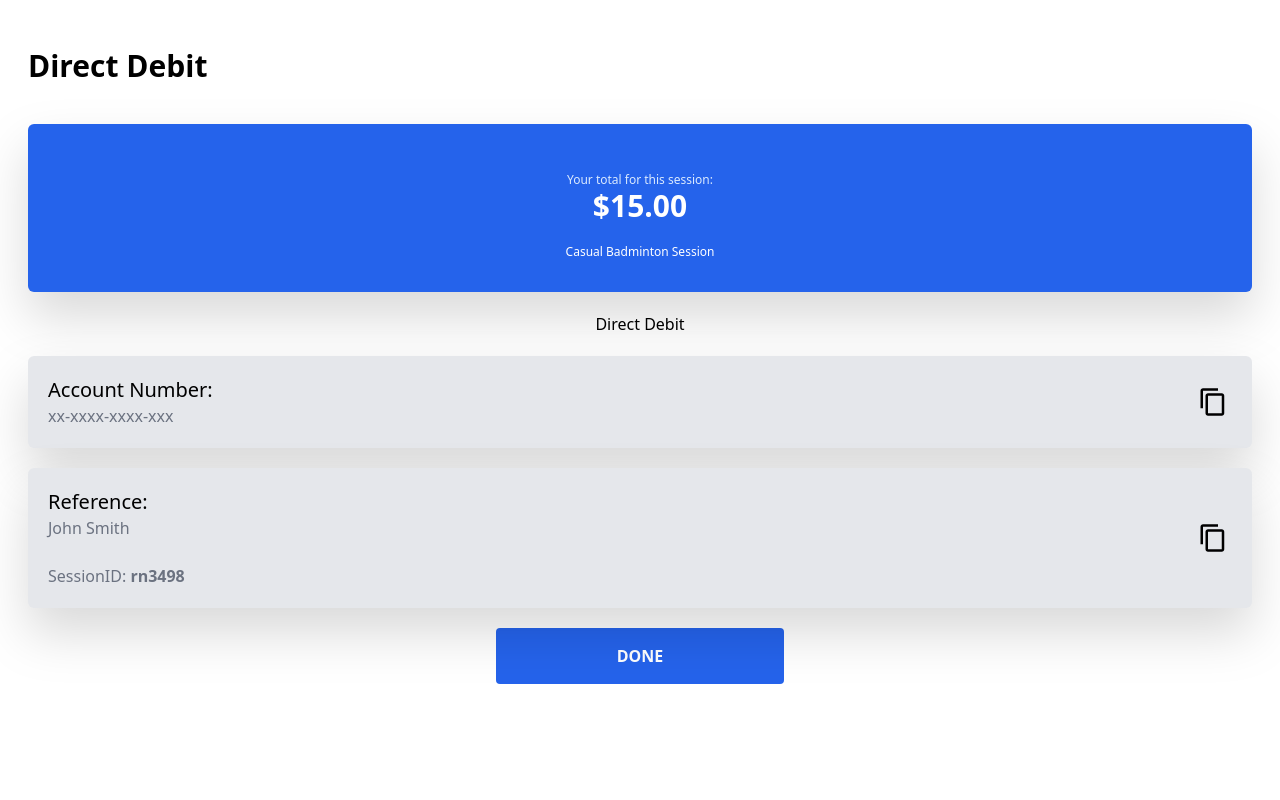
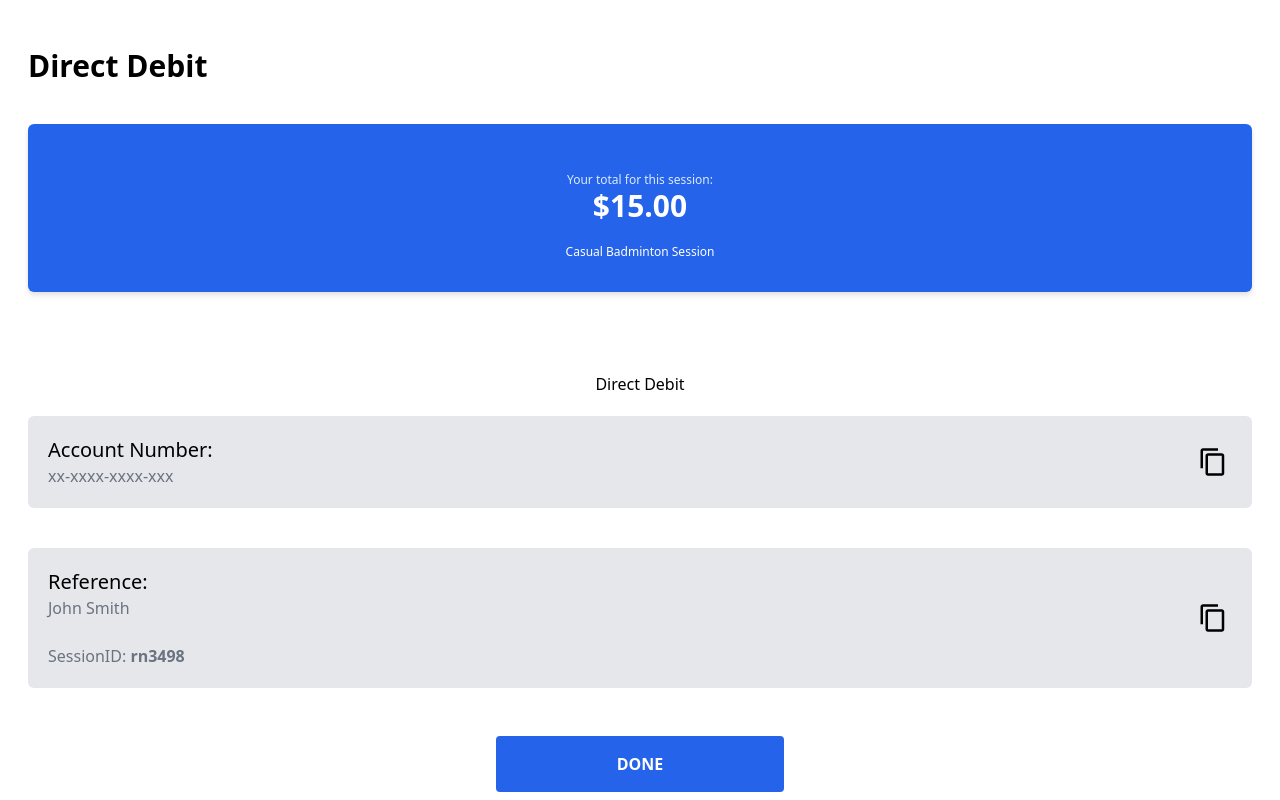
Before and after one commit to UoaWDCC/uabc-portal, a Next.js app in the folder packages/client/: page /direct-debit in a window 1280 px wide. Built offline with nearby package versions, Linux system fonts and the light colour scheme.

Commit message:
Fixed growing flexbox debit page

```diff
--- a/packages/client/src/app/direct-debit/page.tsx
+++ b/packages/client/src/app/direct-debit/page.tsx
@@ -9,43 +9,39 @@ import PaymentInfoCard from "@/components/PaymentInfoCard/PaymentInfoCard";
 import DebitDetailsCard from "@/components/DebitDetailsCard/DebitDetailsCard";
 import Button from "@/components/Button/Button";
 
-export default function DirectDebitPage () {
-    const firstName:string = "John"
-    const lastName:string = "Smith"
-    const sessionId:string = "rn3498"
-    const accountNumber:string = "xx-xxxx-xxxx-xxx"
+export default function DirectDebitPage() {
+  const firstName: string = "John";
+  const lastName: string = "Smith";
+  const sessionId: string = "rn3498";
+  const accountNumber: string = "xx-xxxx-xxxx-xxx";
 
   return (
-        <div className="h-[90vh] flex flex-col p-2"> {/* 90vh accounts for address bar on ios and etc */}
-
+    <div className="h-[100dvh] flex flex-col p-2">
       <Heading>Direct Debit</Heading>
       <PaymentInfoCard amount={15} />
-
-            <div className="pb-7 mt-auto">
-                <p className="font-medium text-center">Direct Debit</p>
+      <div className="pb-7 mt-auto grow flex flex-col-reverse">
+        <DebitDetailsCard
+          title="Reference:"
+          text={[firstName + " " + lastName]}
+          sessionId={sessionId}
+          copy={true}
+          onClick={() => {
+            navigator.clipboard.writeText(sessionId);
+          }}
+        />
         <DebitDetailsCard
           title="Account Number:"
           text={[accountNumber]}
           copy={true}
           onClick={() => {
-                        navigator.clipboard.writeText(accountNumber)
+            navigator.clipboard.writeText(accountNumber);
           }}
         />
-                <DebitDetailsCard
-                    title="Reference:"
-                    text={[firstName+" "+lastName]}
-                    sessionId={sessionId}
-                    copy={true}
-                    onClick={() => {navigator.clipboard.writeText(sessionId)}}
-                />
-
+        <p className="font-medium text-center">Direct Debit</p>
+      </div>
       <div className="flex justify-center">
-                    <Button
-                        label="done"
-                        onClick={() => alert('DONE')}
-                        />
+        <Button label="done" onClick={() => alert("DONE")} />
       </div>
     </div>
-        </div>
-    )
+  );
 }
--- a/packages/client/src/components/Card/Card.tsx
+++ b/packages/client/src/components/Card/Card.tsx
@@ -6,12 +6,14 @@ import { PropsWithChildren } from "react";
 import CardProps from "./CardProps";
 
 const Card = (props: PropsWithChildren<CardProps>) => {
+  return (
+    <div
+      onClick={props.onClick}
+      className={`rounded-md m-5 ` + props.className}
+    >
+      {props.children}
+    </div>
+  );
+};
 
-    return (
-        <div onClick={props.onClick} className={`rounded-md drop-shadow-2xl m-5 ` + props.className}>
-            {props.children}
-        </div>
-    )
-}
-
-export default Card
+export default Card;
--- a/packages/client/src/components/DebitDetailsCard/DebitDetailsCard.tsx
+++ b/packages/client/src/components/DebitDetailsCard/DebitDetailsCard.tsx
@@ -2,32 +2,41 @@
  * @author David Zhu <dzhu292@aucklanduni.ac.nz>
  */
 
-import Card from '../Card/Card';
-import DebitDetailsCardProps from './DebitDetailsCardProps';
-import { MdContentCopy } from 'react-icons/md';
-
+import Card from "../Card/Card";
+import DebitDetailsCardProps from "./DebitDetailsCardProps";
+import { MdContentCopy } from "react-icons/md";
 
 const DebitDetailsCard = (props: DebitDetailsCardProps) => {
-    const body = props.text.map((text, index) =>
-        <p className="font-normal text-gray-500" key={index}>{text}</p>); // TODO: redundant
-    if (typeof(props.sessionId) != "undefined") {
-        body.push(<br/>,
-        <p className="font-normal text-gray-500 inline">SessionID: </p>, // TODO: try not to use this
-        <p className="font-bold text-gray-500 inline">{props.sessionId}</p>)
-    }
-    if (typeof(props.copy) != "undefined") { // dont need bg-change for mobile devices but can be used for desktop
-        body.push(
-            <button onPointerDown={props.onClick} className="absolute right-4 top-1/2 translate-y-[-50%] p-2 rounded-lg active:bg-gray-300">
-                <MdContentCopy className="text-3xl"/>
-            </button>
-        )
-    }
-    return (
-        <Card className="bg-gray-200 p-5 pt-50 relative">
-            <p className="font-medium text-xl top-5">{props.title}</p>
-            {body}
-        </Card>
-    )
-}
+  return (
+    <Card className="bg-gray-200 p-5 pt-50 relative">
+      <p className="font-medium text-xl top-5">{props.title}</p>
 
-export default DebitDetailsCard
+      {props.text.map((text, index) => {
+        return (
+          <p className="font-normal text-gray-500" key={index}>
+            {text}
+          </p>
+        );
+      })}
+
+      {props.sessionId && (
+        <>
+          <br />
+          <p className="font-normal text-gray-500 inline">SessionID: </p>
+          <p className="font-bold text-gray-500 inline">{props.sessionId}</p>
+        </>
+      )}
+
+      {props.copy && (
+        <button
+          onPointerDown={props.onClick}
+          className="absolute right-4 top-1/2 translate-y-[-50%] p-2 rounded-lg active:bg-gray-300"
+        >
+          <MdContentCopy className="text-3xl" />
+        </button>
+      )}
+    </Card>
+  );
+};
+
+export default DebitDetailsCard;
--- a/packages/client/src/components/PaymentInfoCard/PaymentInfoCard.tsx
+++ b/packages/client/src/components/PaymentInfoCard/PaymentInfoCard.tsx
@@ -2,20 +2,19 @@
  * @author Angela Guo <aguo921@aucklanduni.ac.nz>
  */
 
-import Card from '../Card/Card';
-import PaymentInfoCardProps from './PaymentInfoCardProps';
+import Card from "../Card/Card";
+import PaymentInfoCardProps from "./PaymentInfoCardProps";
 
 const PaymentInfoCard = (props: PaymentInfoCardProps) => {
+  const dollarAmount = "$" + (Math.round(props.amount * 100) / 100).toFixed(2);
 
-    const dollarAmount = '$' + (Math.round(props.amount * 100) / 100).toFixed(2);
+  return (
+    <Card className="text-center p-8 pt-12 bg-blue-600 text-white drop-shadow-md">
+      <p className="text-blue-100 text-xs">Your total for this session:</p>
+      <p className="text-3xl font-bold mb-5">{dollarAmount}</p>
+      <p className="text-xs">Casual Badminton Session</p>
+    </Card>
+  );
+};
 
-    return (
-        <Card className="text-center p-8 pt-12 bg-blue-600 text-white">
-            <p className="text-blue-100 text-xs">Your total for this session:</p>
-            <p className="text-3xl font-bold mb-5">{dollarAmount}</p>
-            <p className="text-xs">Casual Badminton Session</p>
-        </Card>
-    )
-}
-
-export default PaymentInfoCard
+export default PaymentInfoCard;
```
Lines whose indentation alone changed are shown as unchanged.
